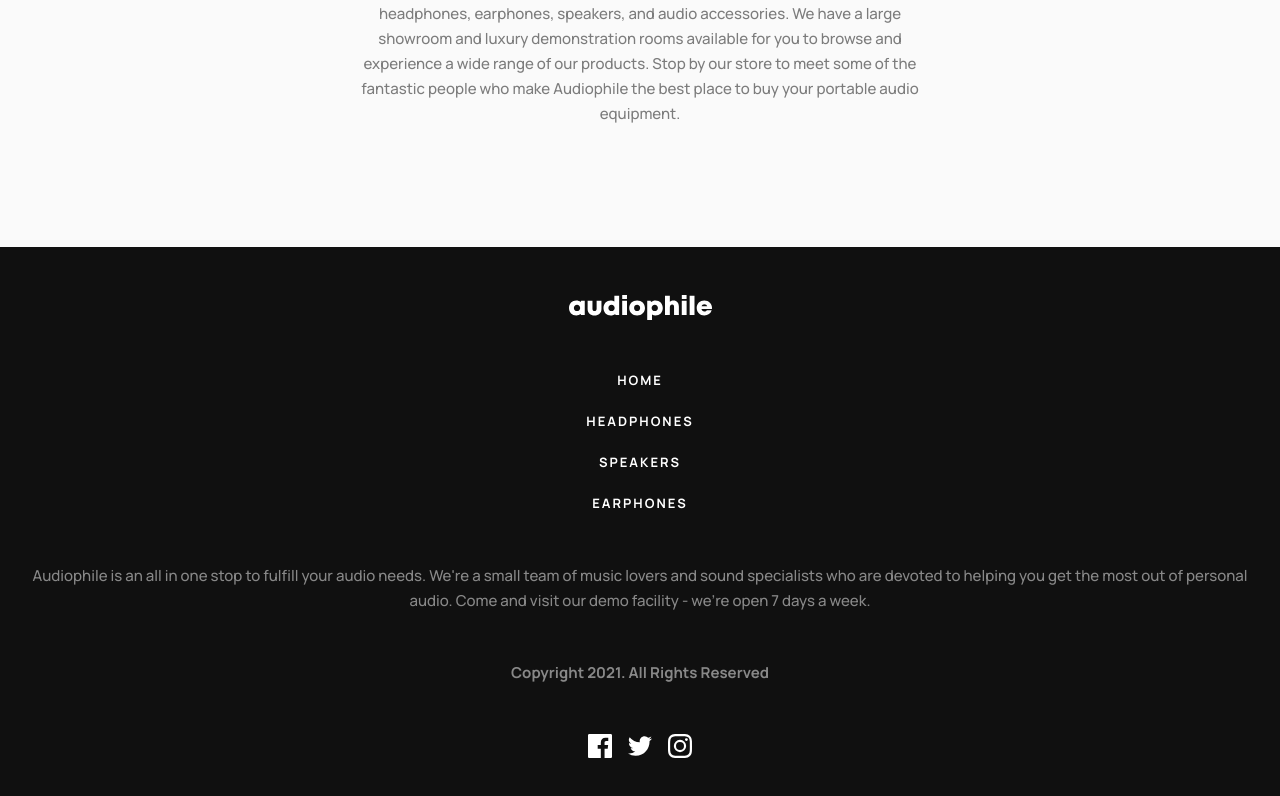
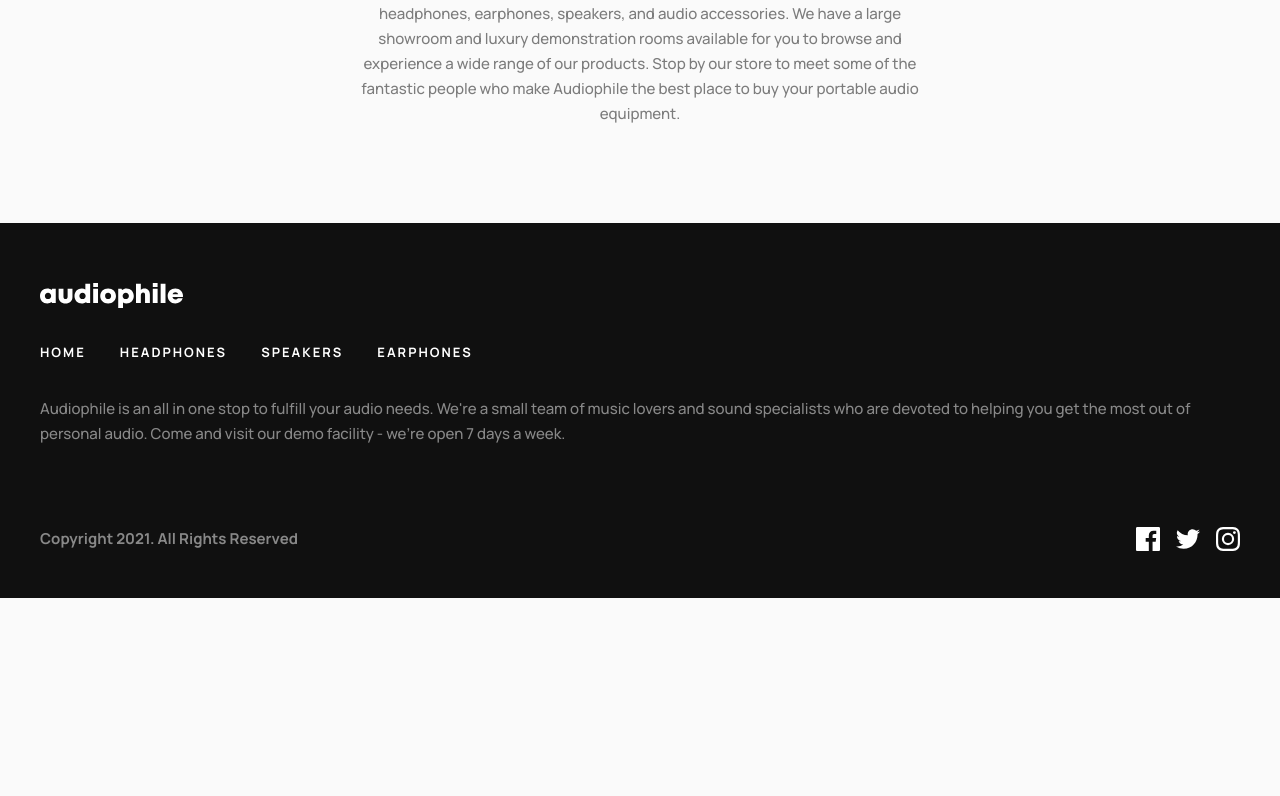
Before and after one commit to nishanth1596/audiophile-ecommerce-website, a React (Vite) app: page / in a window 1280 px wide. Shown: the part 3420-4216 px from the top of the page. After the commit the page ends 4018 px from the top, so only its background shows below. Built offline with nearby package versions, Linux system fonts and the light colour scheme.

Commit message:
feat:improved responsiveness for tablet for the footer

```diff
--- a/src/ui/Footer.tsx
+++ b/src/ui/Footer.tsx
@@ -3,9 +3,9 @@ import Logo from "./Logo";
 
 function Footer() {
   return (
-    <footer className="bg-Black text-White mt-[7.5rem] flex w-full flex-col items-center px-6 pt-12 pb-10 text-center">
+    <footer className="bg-Black text-White mt-[7.5rem] flex w-full flex-col items-center px-6 pt-12 pb-10 text-center sm:mt-24 sm:items-start sm:px-10 sm:pt-[3.75rem] sm:pb-[2.88rem] sm:text-left">
       <Logo />
-      <nav className="mt-12 flex flex-col gap-4">
+      <nav className="mt-12 flex flex-col gap-4 sm:mt-8 sm:flex-row sm:gap-[2.13rem]">
         <Link
           to="/"
           className="text-[0.81rem] leading-[1.56rem] font-bold tracking-[2px] uppercase"
@@ -32,18 +32,19 @@ function Footer() {
         </Link>
       </nav>
 
-      <p className="mt-12 text-[0.94rem] leading-[1.56rem] font-medium opacity-50">
+      <p className="mt-12 text-[0.94rem] leading-[1.56rem] font-medium opacity-50 sm:mt-8">
         Audiophile is an all in one stop to fulfill your audio needs. We're a
         small team of music lovers and sound specialists who are devoted to
         helping you get the most out of personal audio. Come and visit our demo
         facility - we’re open 7 days a week.
       </p>
 
-      <p className="mt-12 text-[0.94rem] leading-[1.56rem] font-bold opacity-50">
+      <div className="sm:mt-20 sm:flex sm:w-full sm:items-center sm:justify-between">
+        <p className="mt-12 text-[0.94rem] leading-[1.56rem] font-bold opacity-50 sm:mt-0">
           Copyright 2021. All Rights Reserved
         </p>
 
-      <div className="mt-12 flex items-center gap-4">
+        <div className="mt-12 flex items-center gap-4 sm:mt-0">
           <svg width="24" height="24" xmlns="http://www.w3.org/2000/svg">
             <path
               d="M22.675 0H1.325C.593 0 0 .593 0 1.325v21.351C0 23.407.593 24 1.325 24H12.82v-9.294H9.692v-3.622h3.128V8.413c0-3.1 1.893-4.788 4.659-4.788 1.325 0 2.463.099 2.795.143v3.24l-1.918.001c-1.504 0-1.795.715-1.795 1.763v2.313h3.587l-.467 3.622h-3.12V24h6.116c.73 0 1.323-.593 1.323-1.325V1.325C24 .593 23.407 0 22.675 0z"
@@ -68,6 +69,7 @@ function Footer() {
             />
           </svg>
         </div>
+      </div>
     </footer>
   );
 }
```
Lines whose indentation alone changed are shown as unchanged.
